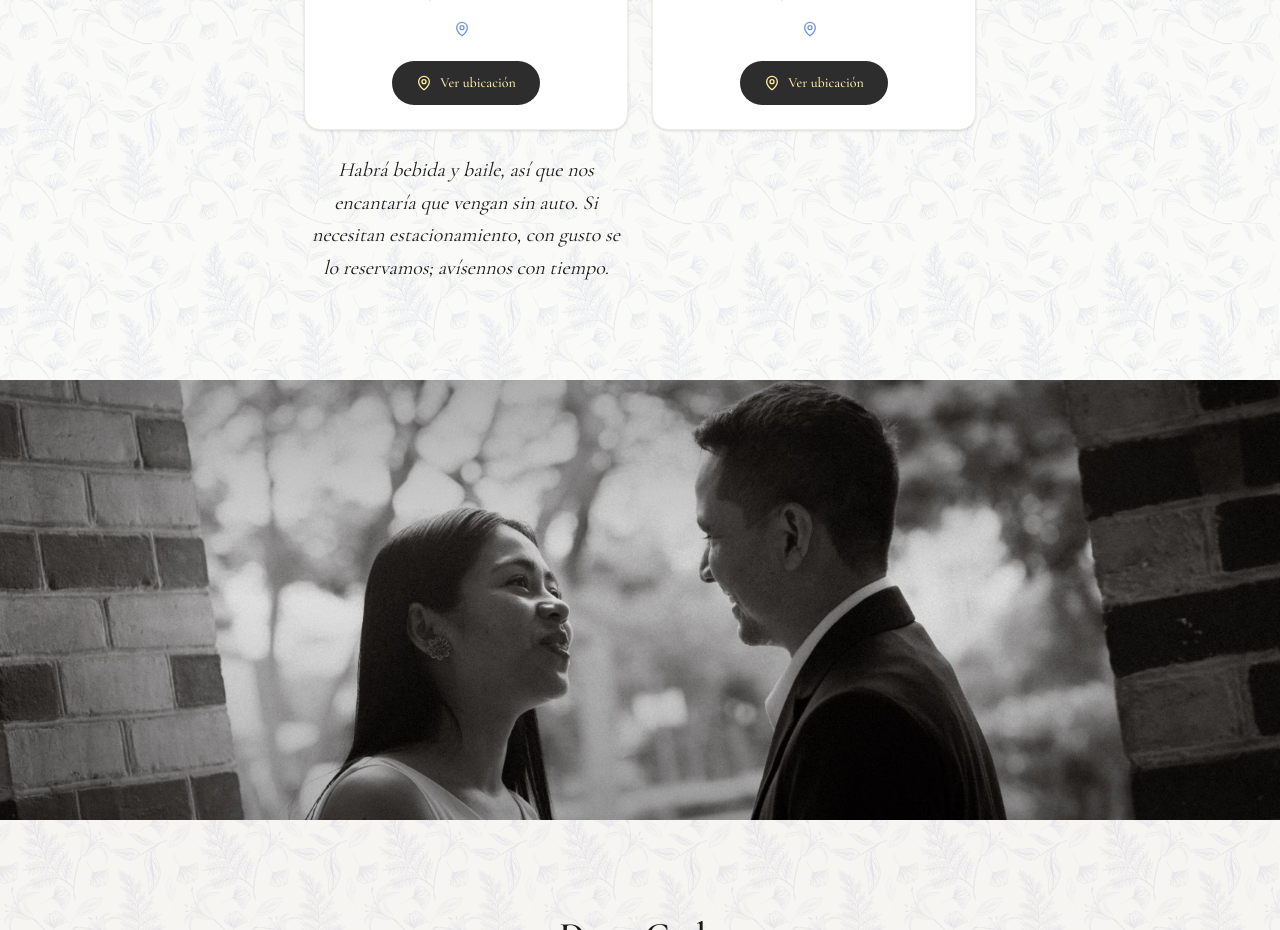
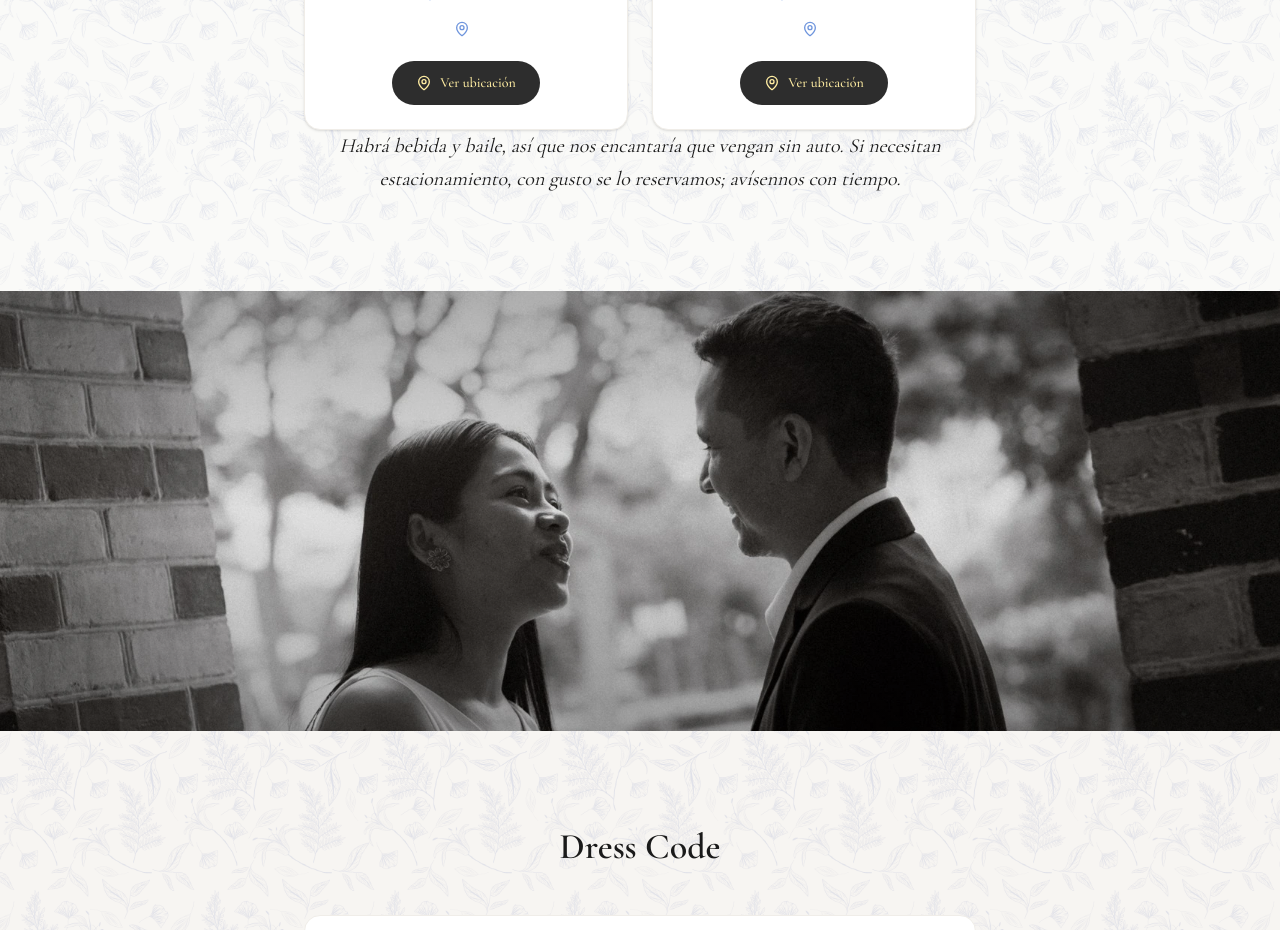
Before and after one commit to carlosuv92/mi-boda, a Next.js app: page /invitacion/1 in a window 1280 px wide. Shown: the part 3160-4090 px from the top of the page. Built offline with nearby package versions, Linux system fonts and the light colour scheme; no server answers; the database is empty.

Commit message:
fix: adjust spacing in event message for better readability

```diff
--- a/app/invitacion/[slug]/page.tsx
+++ b/app/invitacion/[slug]/page.tsx
@@ -316,12 +316,12 @@ export default function InvitationPage() {
               estacionamiento={config.estacionamientoRecepcion}
               mapsUrl={config.mapsRecepcion || "#"}
             />
-            <p className="text-center italic italic leading-relaxed font-cormorant text-lg md:text-xl">
-              Habrá bebida y baile, así que nos encantaría que vengan sin auto.
-              Si necesitan estacionamiento, con gusto se lo reservamos;
-              avísennos con tiempo.
-            </p>
           </div>
+          <p className="text-center italic italic leading-relaxed font-cormorant text-lg md:text-xl">
+            Habrá bebida y baile, así que nos encantaría que vengan sin auto. Si
+            necesitan estacionamiento, con gusto se lo reservamos; avísennos con
+            tiempo.
+          </p>
         </Section>
 
         {/* Imagen entre secciones */}
```
